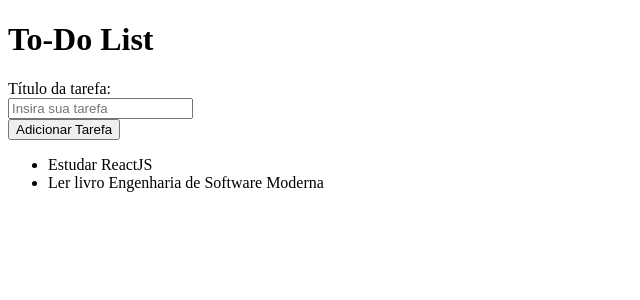
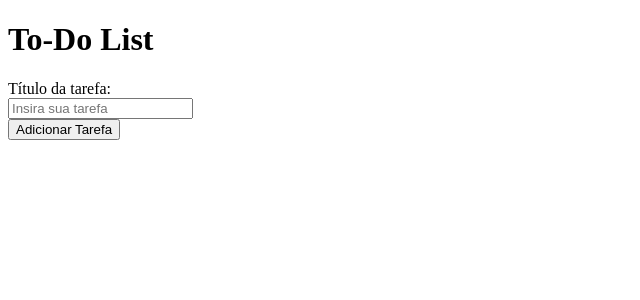
Before and after one commit to lfnd0/hands-on-reactjs, a React (Create React App) app: page / in a window 1280 px wide. Shown: the top 300 px of the page, without its empty margins (0-640 px from the left). Built offline with nearby package versions, Linux system fonts and the light colour scheme.

Commit message:
useEffect

```diff
--- a/src/App.js
+++ b/src/App.js
@@ -1,11 +1,20 @@
-import { useState } from "react";
+import { useEffect, useState } from "react";
 
 export default function App() {
   const [input, setInput] = useState("");
-  const [tasks, setTask] = useState([
-    "Estudar ReactJS",
-    "Ler livro Engenharia de Software Moderna"
-  ]);
+  const [tasks, setTask] = useState([]);
+
+  useEffect(() => {
+    const storageTasks = localStorage.getItem("task_list");
+
+    if (storageTasks) {
+      setTask(JSON.parse(storageTasks));
+    }
+  }, []);
+
+  useEffect(() => {
+    localStorage.setItem("task_list", JSON.stringify(tasks));
+  }, [tasks]);
 
   function handleRegister(event) {
     event.preventDefault();
--- a/src/index.js
+++ b/src/index.js
@@ -4,7 +4,5 @@ import App from './App';
 
 const root = ReactDOM.createRoot(document.getElementById('root'));
 root.render(
-  <React.StrictMode>
-    <App />
-  </React.StrictMode>
+  <App />
 );
```
